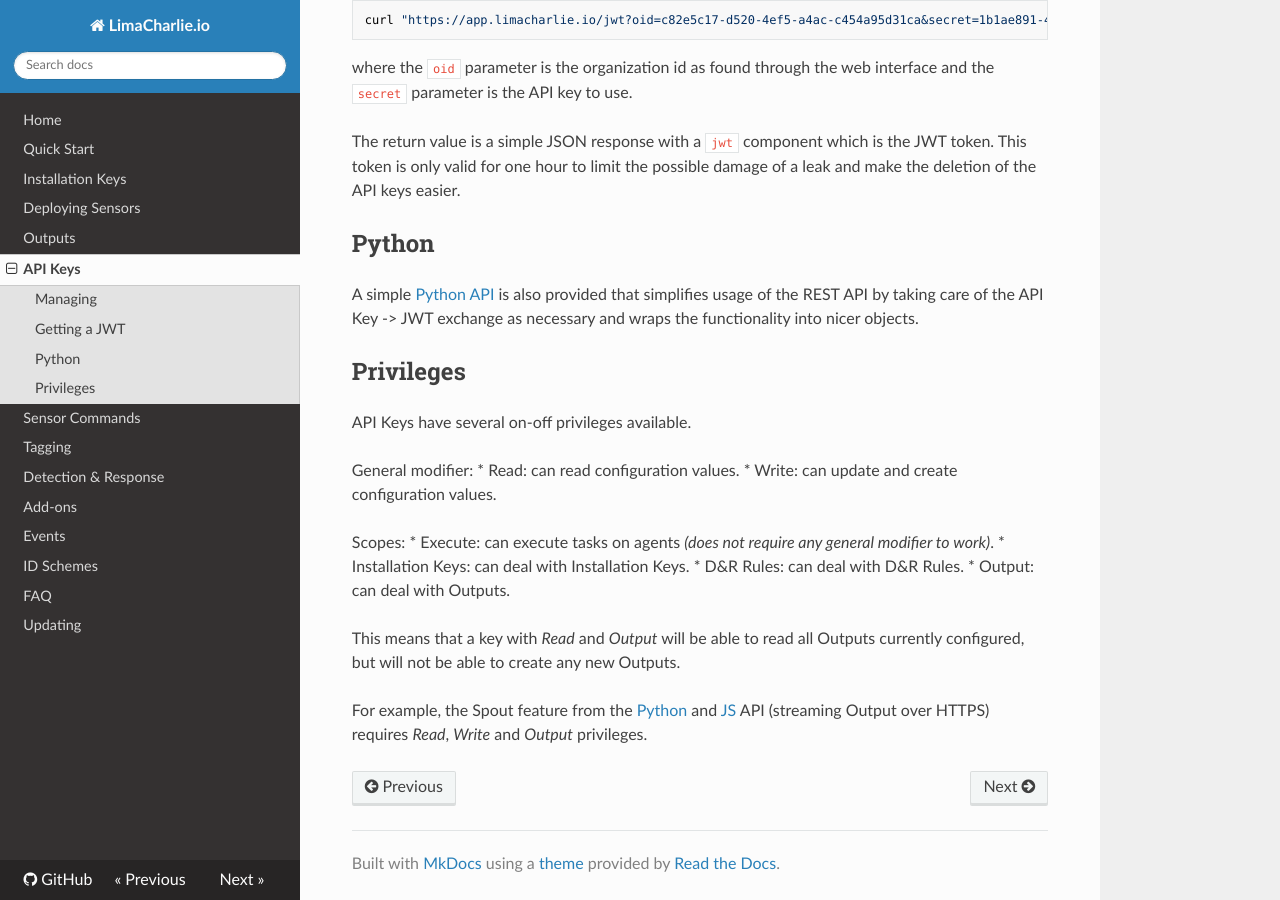
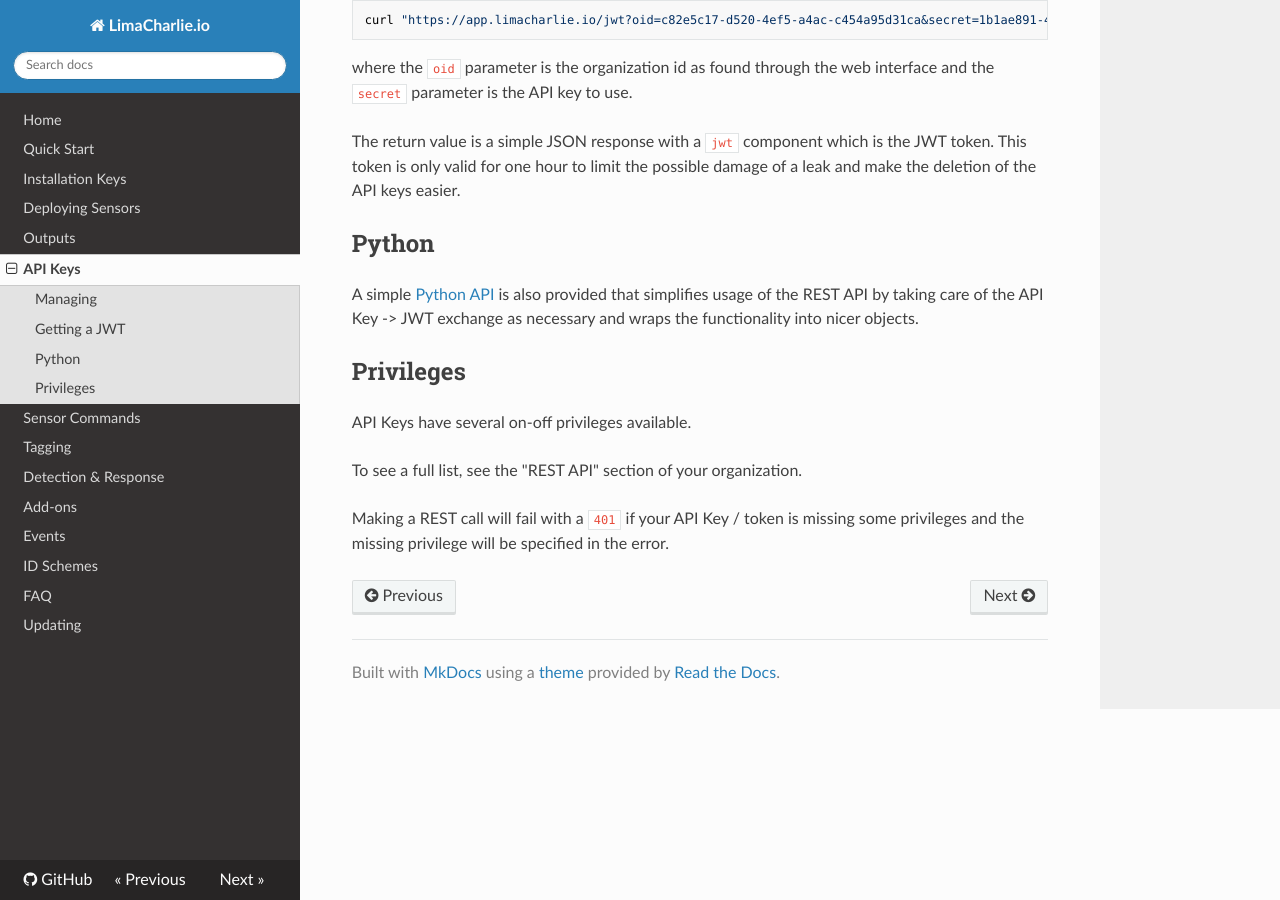
Before and after one commit to refractionPOINT/lce_doc, an MkDocs documentation site: the page built from docs/api_keys.md, in a window 1280 px wide and 900 px high, scrolled down 692 px. Built offline with MkDocs 1.6.1, drawn with Linux system fonts in a browser that asks for light colours; nearby versions of some CDN libraries; old or Windows-style settings are respelled for this version of MkDocs.

Commit message:
Changing privilege blurb for API keys to match the new model.

```diff
--- a/docs/api_keys.md
+++ b/docs/api_keys.md
@@ -30,18 +30,7 @@ as necessary and wraps the functionality into nicer objects.
 ## Privileges
 API Keys have several on-off privileges available.
 
-General modifier:
-* Read: can read configuration values.
-* Write: can update and create configuration values.
+To see a full list, see the "REST API" section of your organization.
 
-Scopes:
-* Execute: can execute tasks on agents *(does not require any general modifier to work)*.
-* Installation Keys: can deal with Installation Keys.
-* D&R Rules: can deal with D&R Rules.
-* Output: can deal with Outputs.
-
-This means that a key with *Read* and *Output* will be able to read all Outputs currently configured, but will not be able
-to create any new Outputs.
-
-For example, the Spout feature from the [Python](https://github.com/refractionpoint/python-limacharlie/) and [JS](https://www.npmjs.com/package/limacharlie) API (streaming Output over HTTPS) requires *Read*, *Write* and *Output*
-privileges.
+Making a REST call will fail with a `401` if your API Key / token is missing
+some privileges and the missing privilege will be specified in the error.
```
